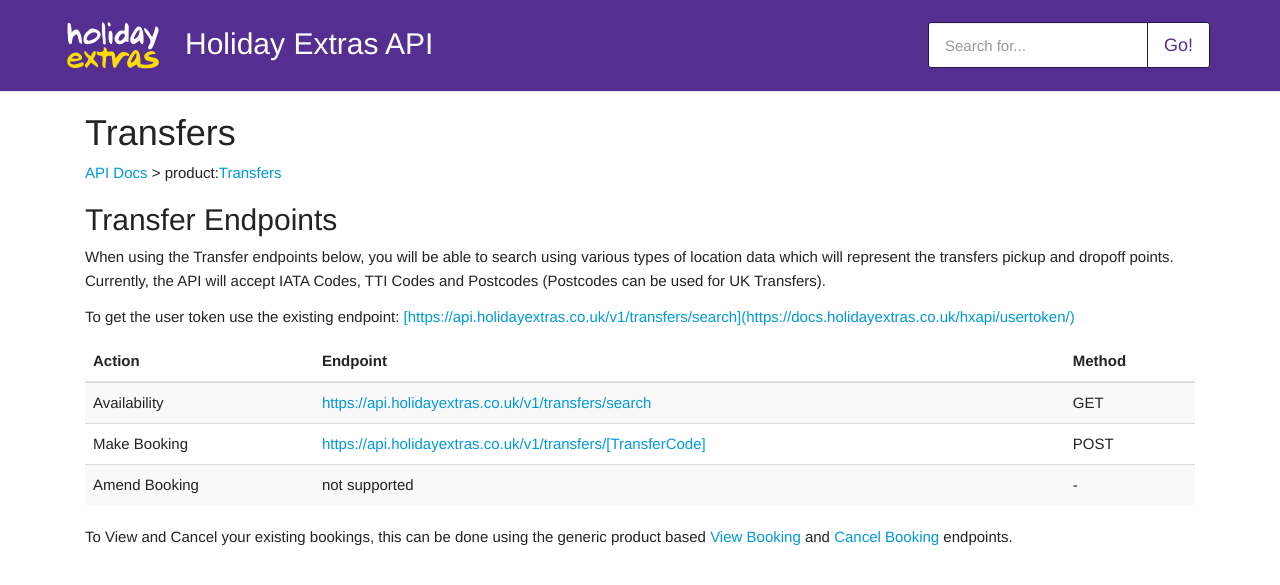
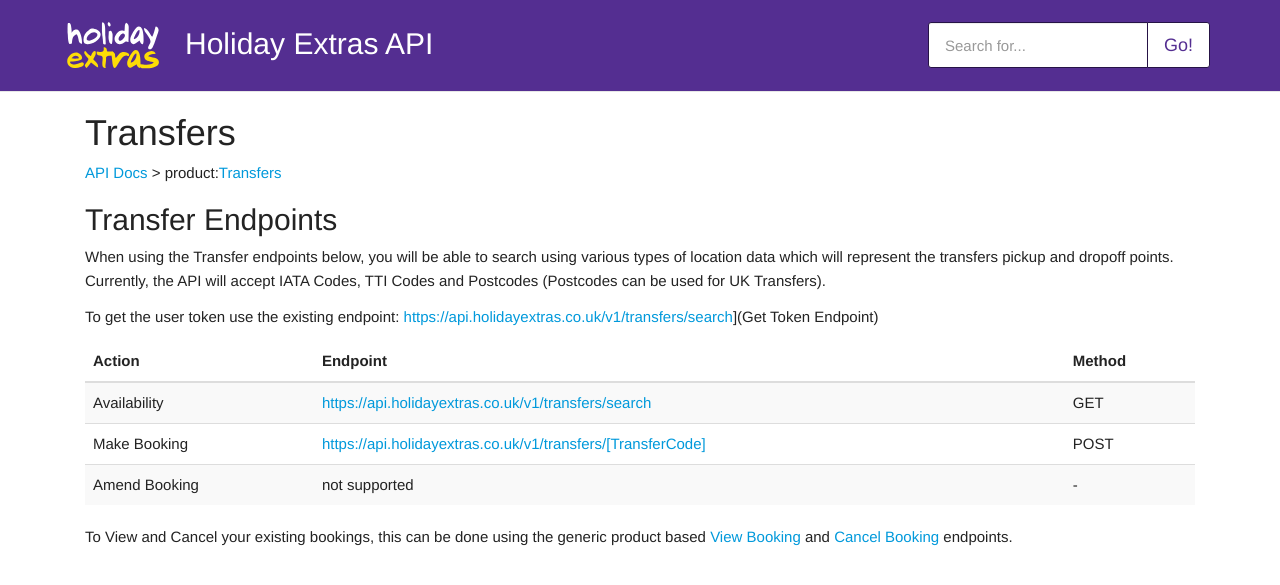
Before and after one commit to holidayextras/partner-api-docs, a Jekyll site: the page built from site/hxapi/transfers/index.md, in a window 1280 px wide. Shown: the top 585 px of the page. Built offline with Jekyll 4.4.1, drawn with Linux system fonts in a browser that asks for light colours; some web fonts are replaced; our own code applies the rules of GitHub Pages for plain Markdown files.

Commit message:
Update index.md

```diff
--- a/site/hxapi/transfers/index.md
+++ b/site/hxapi/transfers/index.md
@@ -10,7 +10,7 @@
 
 When using the Transfer endpoints below, you will be able to search using various types of location data which will represent the transfers pickup and dropoff points. Currently, the API will accept IATA Codes, TTI Codes and Postcodes (Postcodes can be used for UK Transfers).
 
-To get the user token use the existing endpoint: [[https://api.holidayextras.co.uk/v1/transfers/search](https://docs.holidayextras.co.uk/hxapi/usertoken/)](Get Token Endpoint)
+To get the user token use the existing endpoint: [https://api.holidayextras.co.uk/v1/transfers/search](https://docs.holidayextras.co.uk/hxapi/usertoken/)](Get Token Endpoint)
 
 
  | Action                     | Endpoint                                                                     | Method |
```
